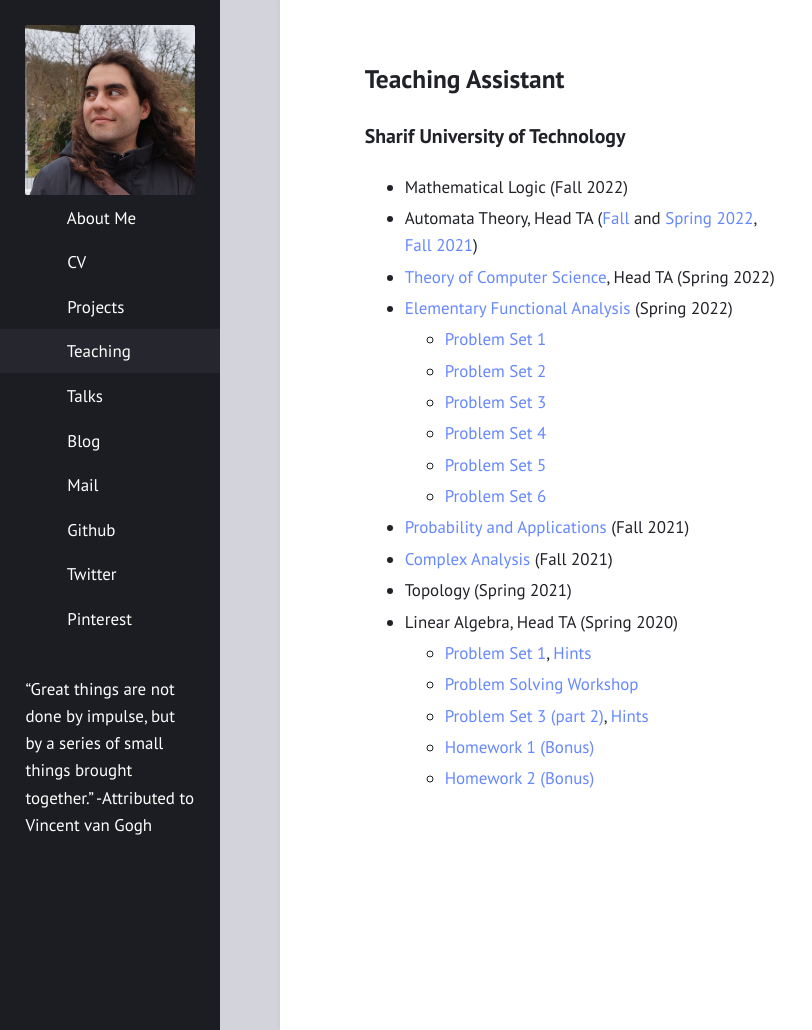
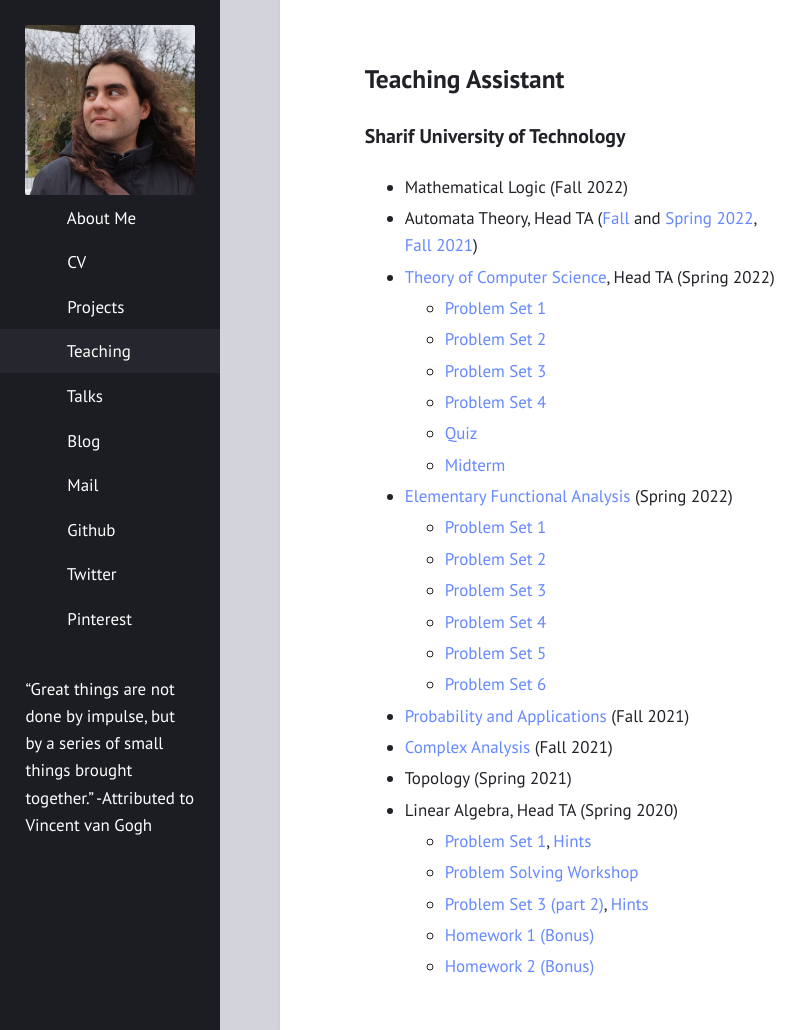
Before and after one commit to ali-almasi/ali-almasi.github.io, a Jekyll site: the page built from teaching.md, in a window 1280 px wide and 1030 px high. Shown: the whole window, without its empty margins (0-812 px from the left). Built offline with Jekyll 4.4.1, drawn with Linux system fonts in a browser that asks for light colours.

Commit message:
Update teaching.md

```diff
--- a/teaching.md
+++ b/teaching.md
@@ -10,6 +10,12 @@
 - Automata Theory, Head TA ([Fall](https://hamband.math.sharif.edu/wiki/%D8%AF%D8%A7%D9%86%D8%B4%DA%A9%D8%AF%D9%87/%D8%AF%D8%B1%D9%88%D8%B3/22873/14011/main) and [Spring 2022](https://hamband.math.sharif.edu/wiki/%D8%AF%D8%A7%D9%86%D8%B4%DA%A9%D8%AF%D9%87/%D8%AF%D8%B1%D9%88%D8%B3/22873/14002/main),
 [Fall 2021](https://hamband.math.sharif.edu/wiki/%D8%AF%D8%A7%D9%86%D8%B4%DA%A9%D8%AF%D9%87/%D8%AF%D8%B1%D9%88%D8%B3/22873/14001/main))
 - [Theory of Computer Science](https://hamband.math.sharif.edu/wiki/%D8%AF%D8%A7%D9%86%D8%B4%DA%A9%D8%AF%D9%87/%D8%AF%D8%B1%D9%88%D8%B3/22772/14002/main), Head TA (Spring 2022)
+	- [Problem Set 1](teaching_materials/Theory_of_CS2022/PS1.pdf)
+	- [Problem Set 2](teaching_materials/Theory_of_CS2022/PS2.pdf)
+	- [Problem Set 3](teaching_materials/Theory_of_CS2022/PS3.pdf)
+	- [Problem Set 4](teaching_materials/Theory_of_CS2022/PS4.pdf)
+	- [Quiz](teaching_materials/Theory_of_CS2022/Quiz1.pdf)
+	- [Midterm](teaching_materials/Theory_of_CS2022/Midterm-TOCS.pdf)
 - [Elementary Functional Analysis](https://hamband.math.sharif.edu/wiki/%D8%AF%D8%A7%D9%86%D8%B4%DA%A9%D8%AF%D9%87/%D8%AF%D8%B1%D9%88%D8%B3/22475/14002/main) (Spring 2022)
   - [Problem Set 1](teaching_materials/functional_analysis2022/EFA_HW1.pdf)
   - [Problem Set 2](teaching_materials/functional_analysis2022/EFA_HW2.pdf)
```
